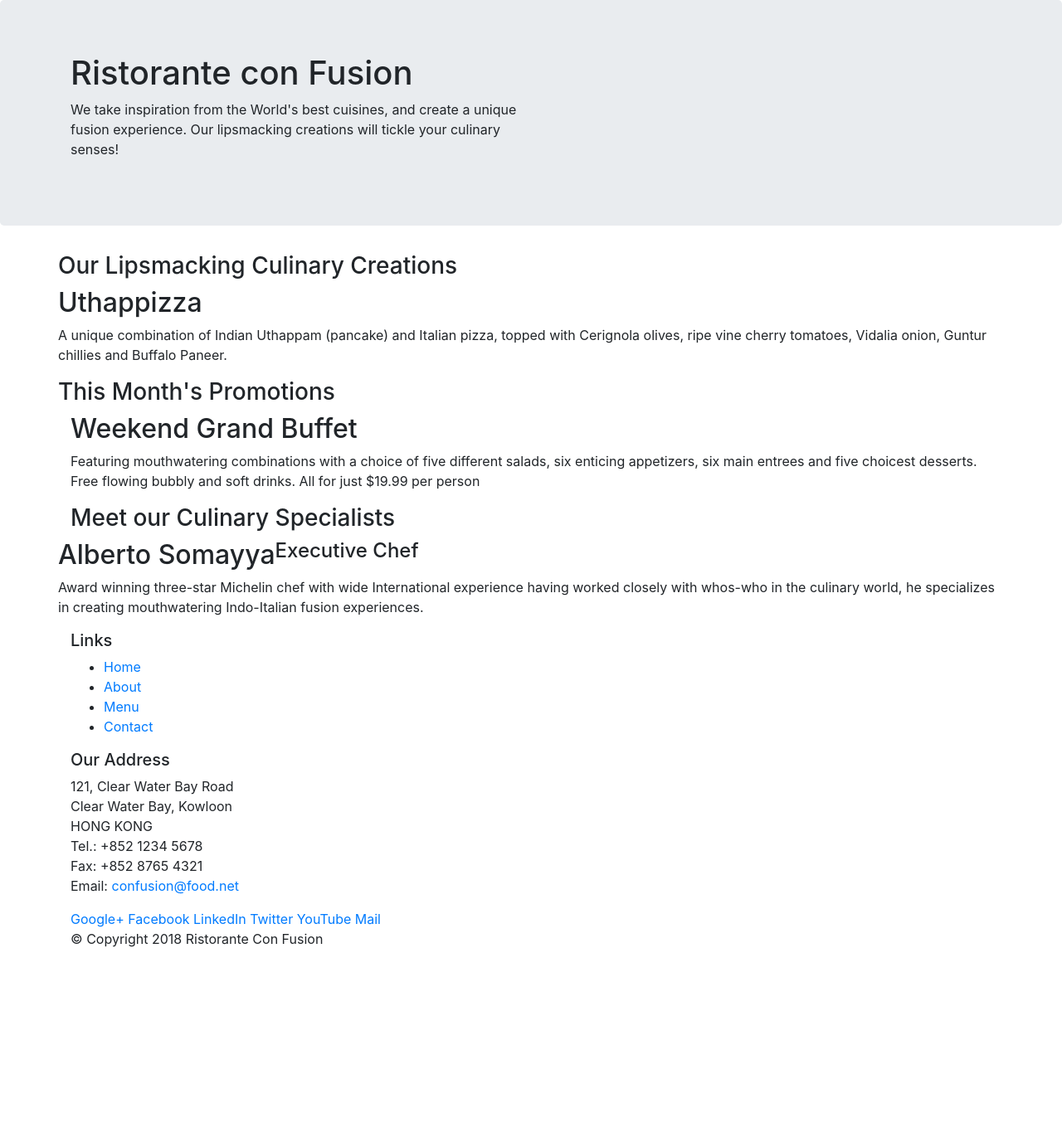
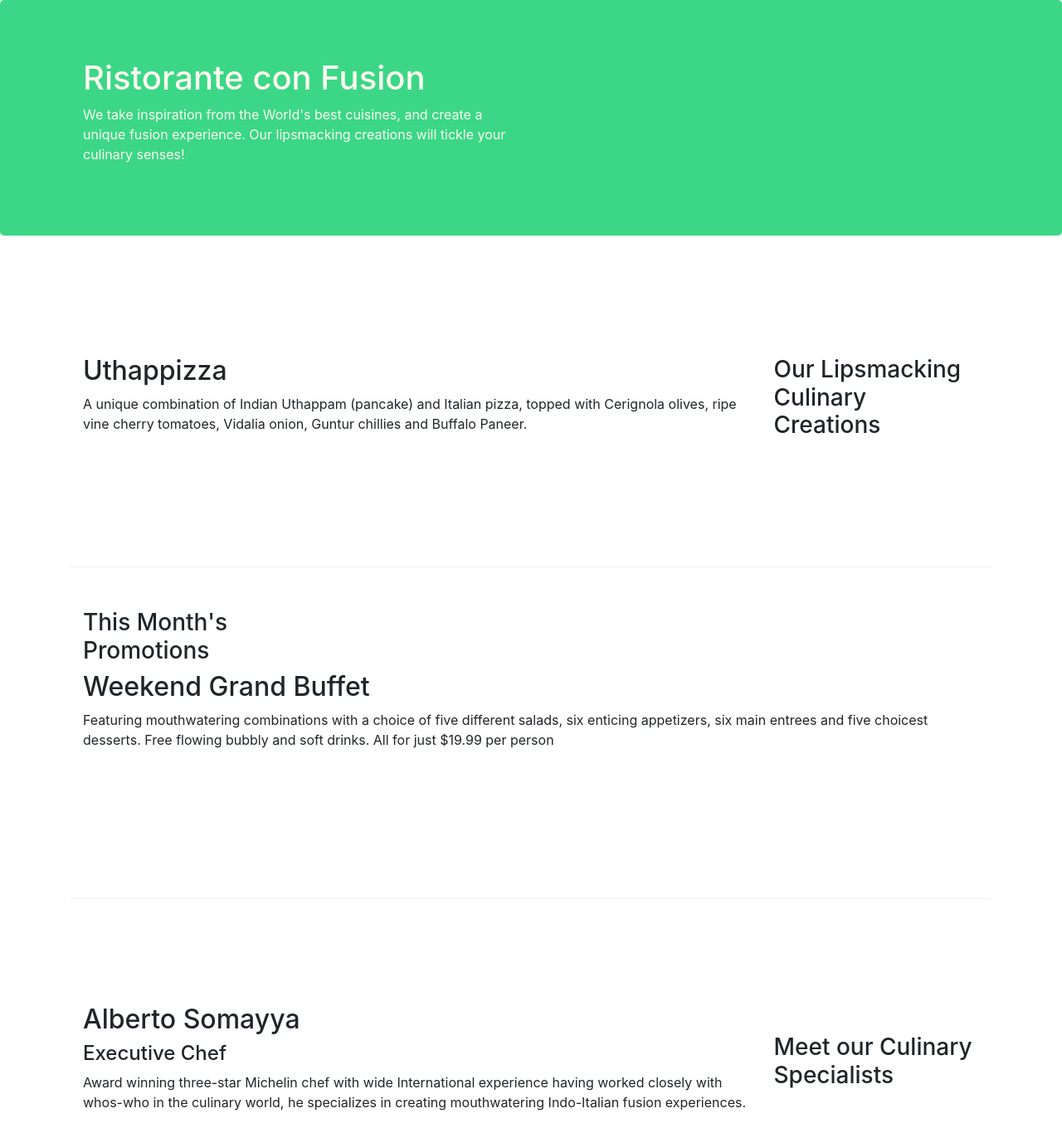
Before and after one commit to ANtibushitse/Front-End-Web-UI-Frameworks-and-Tools--Bootstrap-4, a website: page index.html in a window 1280 px wide. Shown: the top 1360 px of the page at 83% size. Before the commit the page ends 1160 px from the top, so only its background shows below. Drawn offline with nearby package versions, Linux system fonts and the light colour scheme.

Commit message:
Bootstrap grid pt ii

```diff
--- /dev/null
+++ b/css/styles.css
@@ -0,0 +1,27 @@
+.row-header{
+    margin:0px auto;
+    padding:0px;
+}
+.row-content {
+    margin:0px auto;
+    padding: 50px 0px 50px 0px;
+    border-bottom: 1px ridge;
+    min-height:400px;
+}
+.footer{
+    background-color: #5bd787;
+    margin:0px auto;
+    padding: 20px 0px 20px 0px;
+    color:floralwhite;
+}
+.jumbotron{
+    padding:70px 30px 70px 30px;
+     margin:0px auto;
+    background: #3bd787 ;
+    color:floralwhite;
+ }
+ address{
+    font-size:80%;
+    margin:0px;
+    color: #0f0f0f;
+}
--- a/index.html
+++ b/index.html
@@ -6,6 +6,7 @@
   <meta http-equiv="x-ua-compatible" content="ie=edge">
   <!-- Bootstrap CSS -->
   <link rel="stylesheet" href="node_modules/bootstrap/dist/css/bootstrap.min.css">
+  <link rel="stylesheet" href="css/styles.css">
 <head>
     <title>Ristorante Con Fusion</title>
 </head>
@@ -14,44 +15,44 @@
 
     <header class="jumbotron">
         <div class="container">
-            <div class="row">
-                <div class="col-12 col-sm-6 ">
+            <div class="row row-header">
+                <div class="col-12 col-sm-6">
                     <h1>Ristorante con Fusion</h1>
                     <p>We take inspiration from the World's best cuisines, and create a unique fusion experience. Our lipsmacking creations will tickle your culinary senses!</p>
                 </div>
-                <div>
+                <div class="col-12 col-md">
                 </div>
             </div>
         </div>
     </header>
 
     <div class="container">
-        <div class="row">
-            <div>
-                <h3>Our Lipsmacking Culinary Creations</h3>
+        <div class="row row-content align-items-center ">
+            <div class= "col-12 col-sm-4 order-sm-last col-md-3">
+                <h3>Our Lipsmacking Culinary Creations </h3>
             </div>
-            <div>
+            <div class="col col-sm order-sm-first col-md">
                 <h2>Uthappizza</h2>
                 <p>A unique combination of Indian Uthappam (pancake) and Italian pizza, topped with Cerignola olives, ripe vine cherry tomatoes, Vidalia onion, Guntur chillies and Buffalo Paneer.</p>
             </div>
         </div>
 
 
-        <div>
-            <div class="row">
+        <div class="row-content">
+            <div class= "col-12 col-sm-4 col-md-3">
                 <h3>This Month's Promotions</h3>
             </div>
-            <div>
+            <div class="col col-sm col-md">
                 <h2>Weekend Grand Buffet</h2>
                 <p>Featuring mouthwatering combinations with a choice of five different salads, six enticing appetizers, six main entrees and five choicest desserts. Free flowing bubbly and soft drinks. All for just $19.99 per person </p>
             </div>
         </div>
 
-        <div>
-            <div>
+        <div class="row row-content align-items-center" >
+            <div class= "col-12 col-sm-4 order-sm-last col-md-3 ">
                 <h3>Meet our Culinary Specialists</h3>
             </div>
-            <div class="row">
+            <div class="col col-sm order-sm-first col-md">
                 <h2>Alberto Somayya</h2>
                 <h4>Executive Chef</h4>
                 <p>Award winning three-star Michelin chef with wide International experience having worked closely with whos-who in the culinary world, he specializes in creating mouthwatering Indo-Italian fusion experiences. </p>
@@ -59,19 +60,19 @@
         </div>
     </div>
 
-    <footer class="contairer">
+    <footer class="footer">
         <div class="container">
-            <div>
-                <div>
+            <div class="row justify-content-center">
+                <div class="col-4 offset-1 col-sm-2">
                     <h5>Links</h5>
-                    <ul>
+                    <ul class ="list-unstyled">
                         <li><a href="#">Home</a></li>
                         <li><a href="#">About</a></li>
                         <li><a href="#">Menu</a></li>
                         <li><a href="#">Contact</a></li>
                     </ul>
                 </div>
-                <div>
+                <div class="col-7 col-sm-5">
                     <h5>Our Address</h5>
                     <address>
 		              121, Clear Water Bay Road<br>
@@ -80,10 +81,11 @@
 		              Tel.: +852 1234 5678<br>
 		              Fax: +852 8765 4321<br>
 		              Email: <a href="mailto:confusion@food.net">confusion@food.net</a>
+
 		           </address>
                 </div>
-                <div>
-                    <div>
+                <div class="col-12 col-sm-4 align-self-center">
+                    <div class="text-center" >
                         <a href="http://google.com/+">Google+</a>
                         <a href="http://www.facebook.com/profile.php?id=">Facebook</a>
                         <a href="http://www.linkedin.com/in/">LinkedIn</a>
@@ -93,8 +95,8 @@
                     </div>
                 </div>
            </div>
-           <div>
-                <div>
+           <div class="row justify-content-center">
+                <div class="col-auto">
                     <p>© Copyright 2018 Ristorante Con Fusion</p>
                 </div>
            </div>
```
